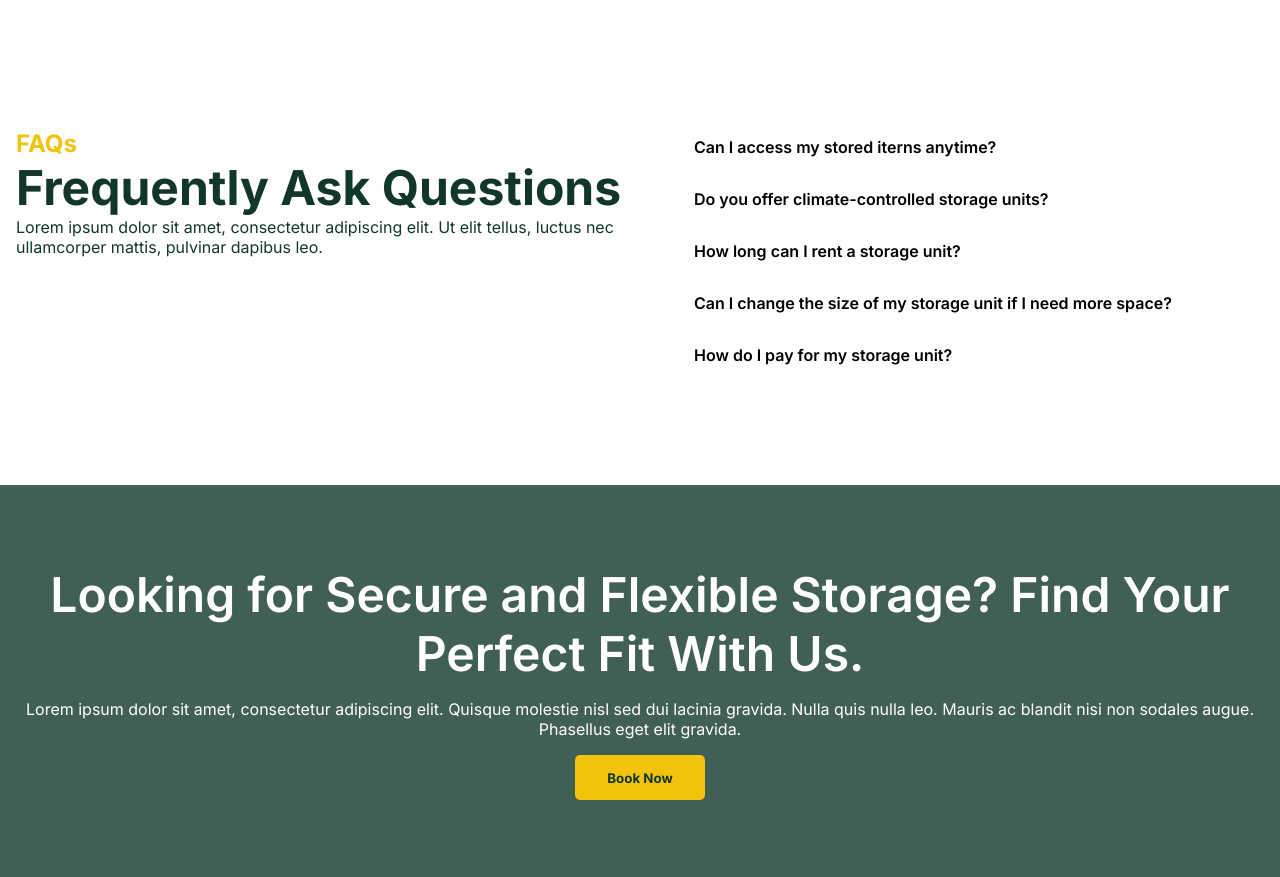
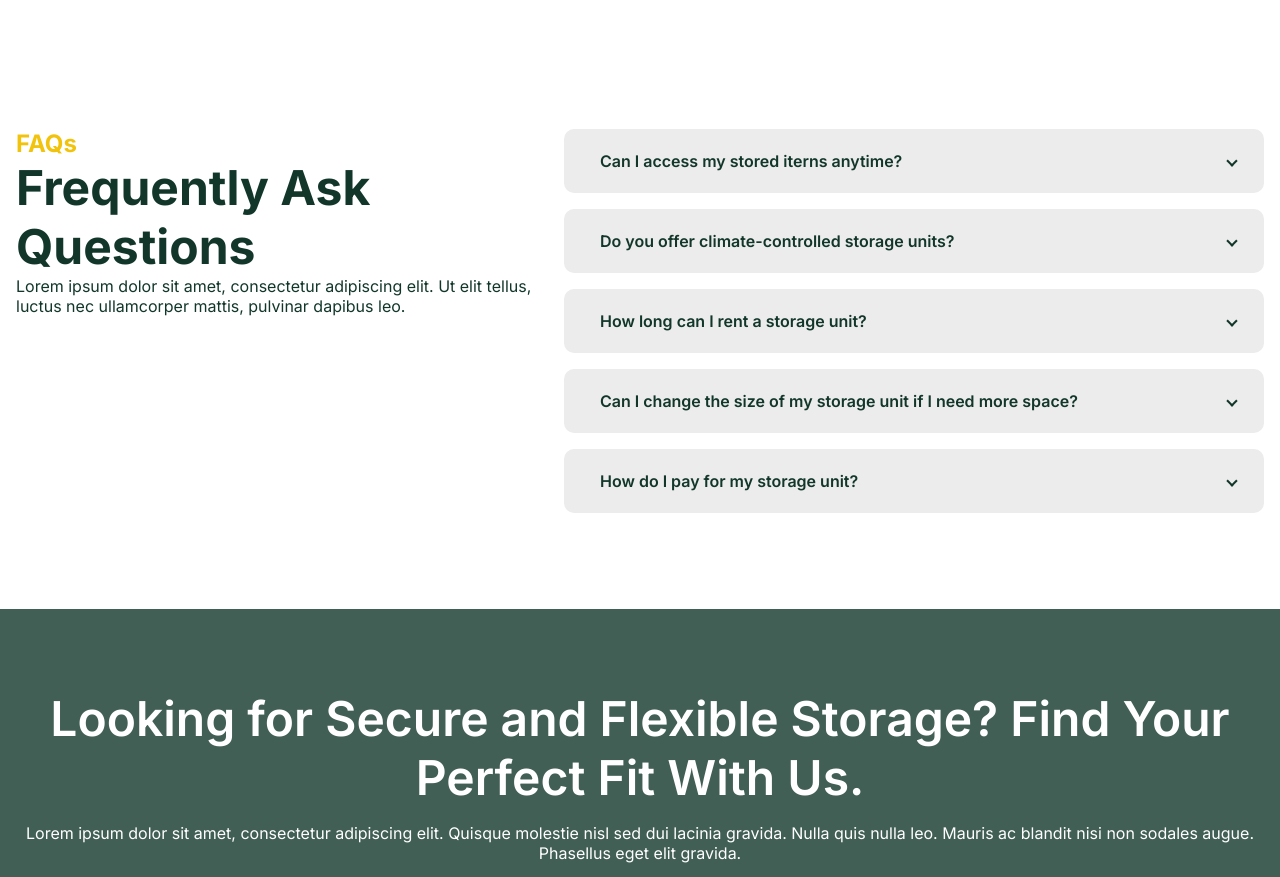
Before and after one commit to emillarsson99-m0wgli/StoraidStorageService, a React (Vite) app: page /ServicePage in a window 1280 px wide. Shown: the part 1980-2857 px from the top of the page. Built offline with nearby package versions, Linux system fonts and the light colour scheme.

Commit message:
Got accordion to work as it should

```diff
--- a/src/Components/Accordion.css
+++ b/src/Components/Accordion.css
@@ -1,25 +1,31 @@
-.accordion {
-    background-color: var(--faq-box-mobile);
-    position: relative;
+.accordion-item {
+    background-color: #ECECEC;
+    color: #12372A;
     cursor: pointer;
-    border: 1px solid var(--faq-box-border);
-    padding: 8px;
+    border: 1px transparent;
+    padding: 1rem;
     display: flex;
     justify-content: space-between;
     align-items: center;
+    border-radius: 10px;
+    margin-bottom: 1rem;
+    width: 700px;
+
 
     &.active {
         border-bottom: none;
+        background-color: #F1C30C;
+        color: #fff;
 
         .accordion-icon-circle {
-            background-color: var(--faq-arrow-open-bg);
+            background-color: #F1C30C;
         }
 
         .accordion-icon {
             transform: rotate(225deg);
             width: 8px;
             height: 8px;
-            border:2px solid var(--faq-arrow-open);
+            border:2px solid #fff;
             border-top: none;
             border-left: none;
         }
@@ -40,24 +46,26 @@
     .accordion-question {
         font-size:1rem;
         width: 100%;
-        max-width:300px;
+        max-width: 500px;
         font-weight: 600;
         margin-left: 20px;
     }
+
     .accordion-icon-circle {
         cursor: pointer;
         width: 32px;
         height: 32px;
-        background-color: var(--faq-arrow-bg);
+        background-color: #ECECEC;
         border-radius: 50%;
         display: flex;
         align-items: center;
         justify-content: center;
     }
+
     .accordion-icon {
         width: 8px;
         height: 8px;
-        border:2px solid var(--faq-arrow);
+        border:2px solid #12372A;
         border-top: none;
         border-left: none;
         transform: rotate(45deg)
@@ -65,38 +73,15 @@
 }
 
 .accordion-content {
-    margin: 0;
-    position: absolute;
-    top: 100%;
-    left: 0;
-    right: 0;
-    width: 100%;
-    border-top: none;
-    border: 1px solid var(--faq-box-border);
-    background-color: var(--faq-box-mobile);
     display: none;
-    color: var(--faq-text);
-    z-index: 1;
 }
+
 .accordion-content.active{
     display: block;
-    position: absolute;
-    top: 0%;
-    left: 0;
-    width: 100%;
-    box-shadow: inherit;
-}
-
-.accordion-answer {
-    margin: 0;
-    font-size: 14px;
-    padding: 0;
-    margin: 10px;
-    cursor: pointer;
-    transition: back;
 }
 
 .accordion-answer p {
     margin: 0;
     padding: 1rem;
+    color: #12372A;
 }
--- a/src/Components/Accordion.jsx
+++ b/src/Components/Accordion.jsx
@@ -8,27 +8,27 @@ function Accordion() {
         {
             id: "1",
             question: "Can I access my stored iterns anytime?",
-            answer: ""
+            answer: "Lorem ipsum dolor sit amet, consectetur adipisicing elit."
         },
         {
             id: "2",
             question: "Do you offer climate-controlled storage units?",
-            answer: ""
+            answer: "Lorem ipsum dolor sit amet, consectetur adipisicing elit."
         },
         {
             id: "3",
             question: "How long can I rent a storage unit?",
-            answer: ""
+            answer: "Lorem ipsum dolor sit amet, consectetur adipisicing elit."
         },
         {
             id: "4",
             question: "Can I change the size of my storage unit if I need more space?",
-            answer: ""
+            answer: "Lorem ipsum dolor sit amet, consectetur adipisicing elit."
         },
         {
             id: "5",
             question: "How do I pay for my storage unit?",
-            answer: ""
+            answer: "Lorem ipsum dolor sit amet, consectetur adipisicing elit."
         }
     ]
 
```
